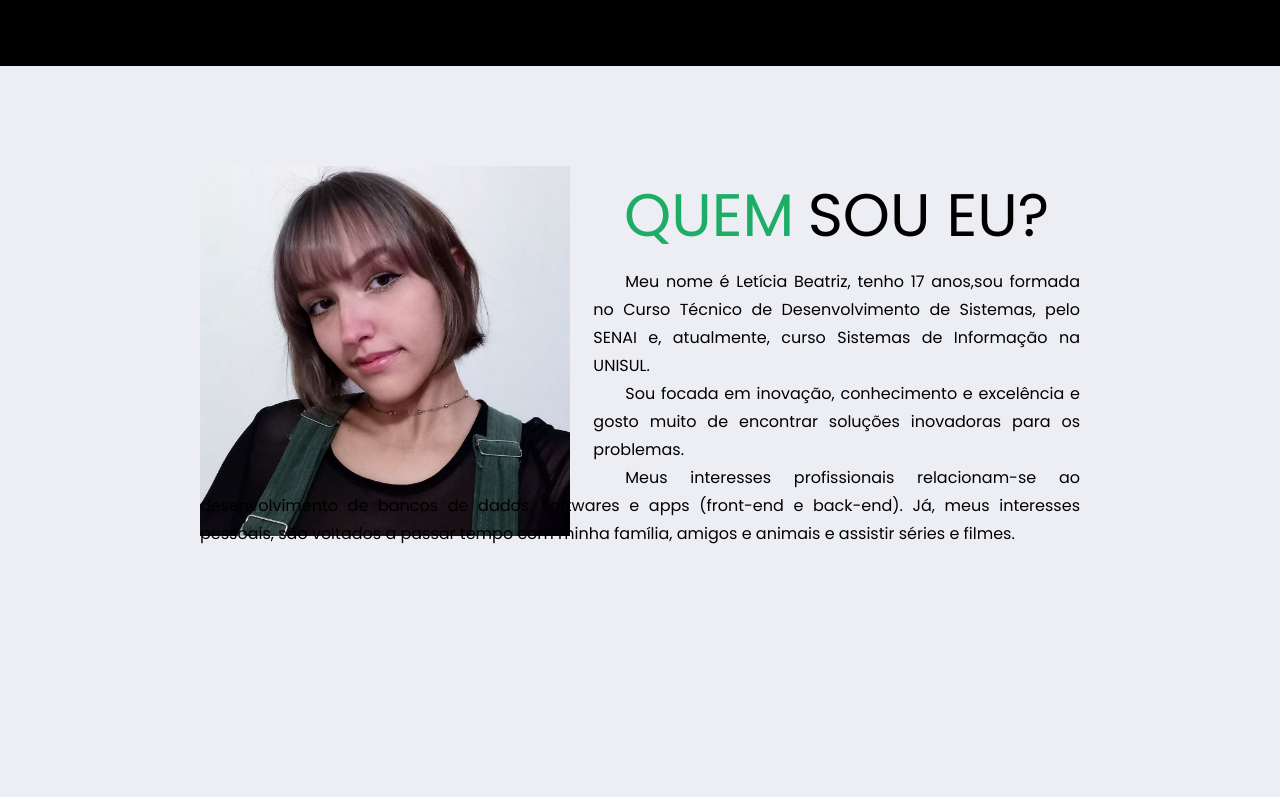
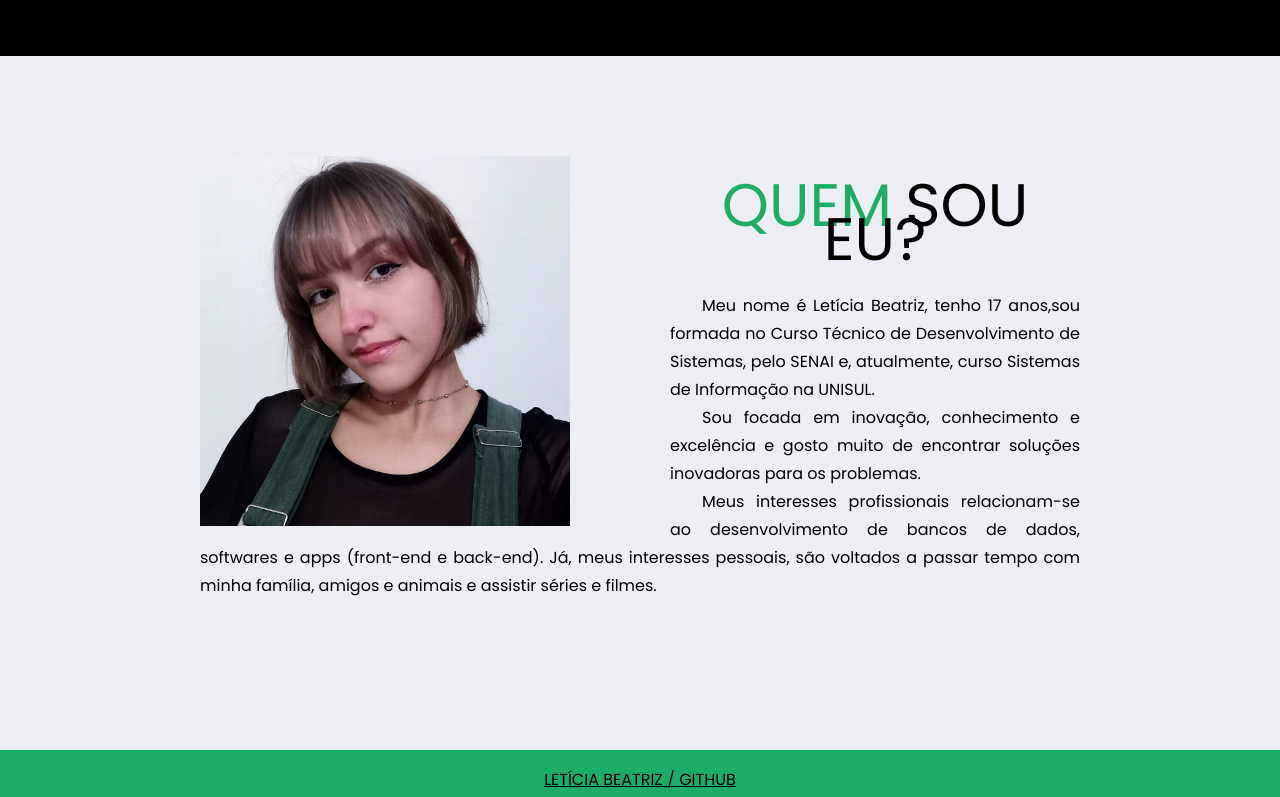
Before and after one commit to let1ci4b/CursoBackEnd, a plain HTML site: page index.html in a window 1280 px wide. Shown: the part 1728-2525 px from the top of the page. Drawn offline with Linux system fonts and the light colour scheme.

Commit message:
Update main.css

```diff
--- a/main.css
+++ b/main.css
@@ -1,4 +1,3 @@
-
 @import url('https://fonts.googleapis.com/css2?family=Poppins:wght@200;300;400&display=swap');
 
 *{
@@ -26,7 +25,7 @@
 
 .content-site{
     padding-top: 120px;
-    padding-bottom: 80px;
+    padding-bottom: 70px;
     font-family: 'Poppins', sans-serif;
     background-color: #000000;
     color: #ffffff;
@@ -106,7 +105,7 @@
    margin-left: 150px;
    margin-right: 150px;
    margin-top: 50px;
-   margin-bottom: 200px;
+   margin-bottom: 100px;
    text-align: center;
 }
 
@@ -127,8 +126,3 @@
 .caption-text-center{
     margin-bottom: 10px;
 }
-
-.img-eu{
-	width: 300px;
-    height: 300px;
-    margin-right: 70pt;
```
